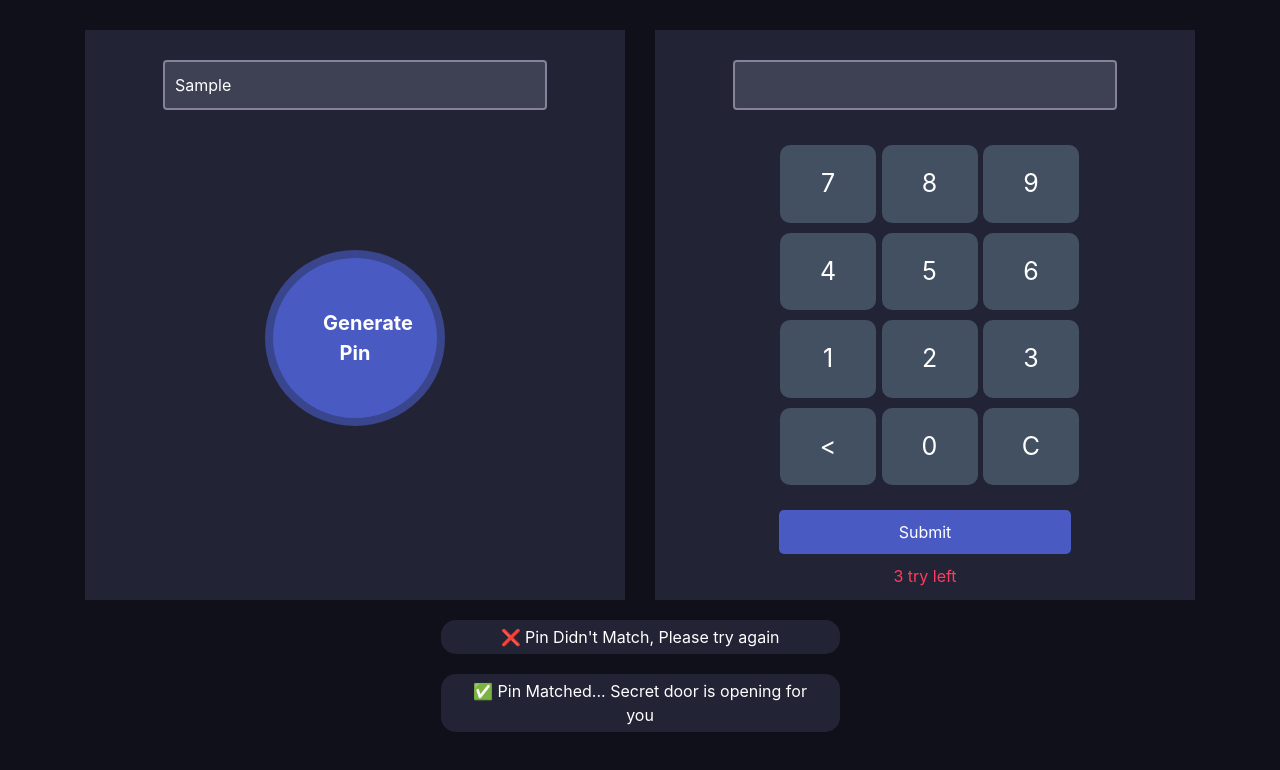
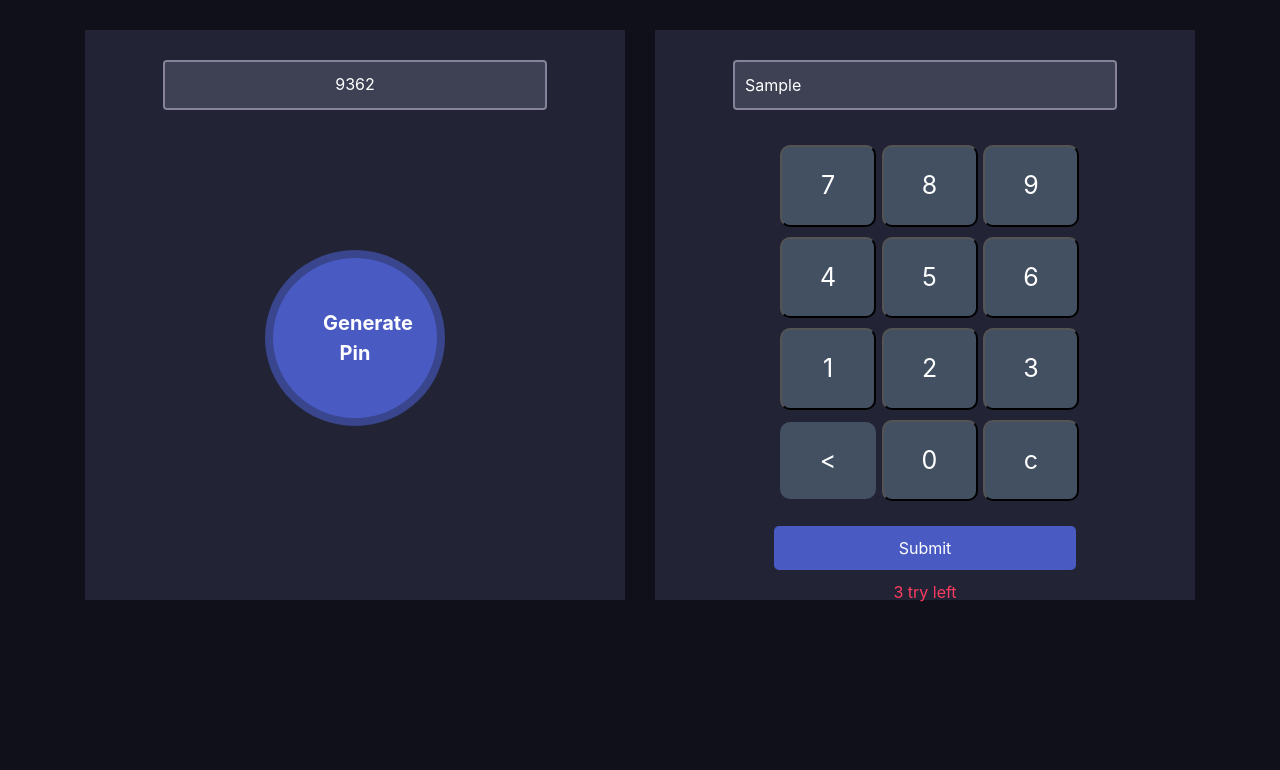
Before and after one commit to Jubayer-Saad/pin-matcher, a plain HTML site: page index.html in a window 1280 px wide. Both pictures are taken after typing "Sample" into the empty fields and a click on the button "Generate Pin". Drawn offline with nearby package versions, Linux system fonts and the light colour scheme.

Commit message:
match done

```diff
--- a/index.html
+++ b/index.html
@@ -12,47 +12,84 @@
         <div class="row">
             <div class="col-md-6">
                 <div class="pin-generator half-width">
-                    <input class="form-control" type="text">
-                    <button class="generate-btn">Generate Pin</button>
+                    <!-- <input id="generate-value" class="form-control" type="text"> -->
+                    <span id="generate-value" class=" form-control"></span>
+                    <button id="generate-btn" class="generate-btn">Generate Pin</button>
                 </div>
             </div>
             <div class="col-md-6">
                 <div class="input-section half-width">
-                    <input class="form-control" type="text">
+                    <form name="calculator">
+                    <input id="input-value" class="form-control" name="answer"  type="text">
                     <div class="numbers">
                         <div class="calc-body">
                             <div class="calc-button-row">
-                              <div class="button">7</div>
-                              <div class="button">8</div>
-                              <div class="button">9</div>
+                                <input class="button" type="button" value=" 7 " onclick="calculator.answer.value += '7'" />
+                                <input class="button" type="button" value=" 8 " onclick="calculator.answer.value += '8'" />
+                                <input class="button" type="button" value=" 9 " onclick="calculator.answer.value += '9'" />
                             </div>
                             <div class="calc-button-row">
-                              <div class="button">4</div>
-                              <div class="button">5</div>
-                              <div class="button">6</div>
+                                <input class="button" type="button" value=" 4 " onclick="calculator.answer.value += '4'" />
+                                <input class="button" type="button" value=" 5 " onclick="calculator.answer.value += '5'" />
+                                <input class="button" type="button" value=" 6 " onclick="calculator.answer.value += '6'" />
                             </div>
                             <div class="calc-button-row">
-                              <div class="button">1</div>
-                              <div class="button">2</div>
-                              <div class="button">3</div>
+                              <input  class="button" type="button" value=" 1 " onclick="calculator.answer.value += '1'" />
+                              <input  class="button" type="button" value=" 2 " onclick="calculator.answer.value += '2'" />
+                              <input  class="button" type="button" value=" 3 " onclick="calculator.answer.value += '3'" />
                             </div>
                             <div class="calc-button-row">
-                                <div class="button"><</div>
-                                <div class="button">0</div>
-                                <div class="button">C</div>
+                                <div class="button" ><</div>
+                                <input class="button" type="button" value=" 0 " onclick="calculator.answer.value += '0'" />
+                                <input class="button" type="button" value=" c " onclick="calculator.answer.value = ''" />
                             </div>
                             <div>
-                                <button type="submit" class="submit-btn">Submit</button>
+                                <!-- <button id="submit"  type="submit" class="submit-btn">Submit</button> -->
+                                <input type="button" class="submit-btn" value=" Submit "  id="submit" />
                                 <p class="action-left">3 try left</p>
                             </div>
                     </div>
                 </div>
             </div>
+            </form>
         </div>
         <div class="notify-section">
-            <p class="notify">❌ Pin Didn't Match, Please try again</p>
-            <p class="notify">✅ Pin Matched... Secret door is opening for you</p>
+            <p id="pin-not-match" class="notify">❌ Pin Didn't Match, Please try again</p>
+            <p id="pin match" class="notify">✅ Pin Matched... Secret door is opening for you</p>
         </div>
     </div>
+
+    <script>
+         document.getElementById('pin-not-match').style.display = 'none';
+        document.getElementById('pin match').style.display = 'none';
+
+
+        document.getElementById('generate-btn').addEventListener('click', function(){
+            const generateRandom = (Math.random() * 9999);
+            const generateRandomNumber = Math.round(generateRandom);
+            if (generateRandomNumber > 1000) {
+                document.getElementById('generate-value').innerHTML = generateRandomNumber;
+                return generateRandomNumber;
+            }
+
+        })
+
+
+
+                 document.getElementById('submit').addEventListener('click', function(){
+                     const calculatorValue = document.getElementById('input-value')
+                     const calculatorNewValue = parseInt(calculatorValue.value);
+                     const generateValue = document.getElementById('generate-value').innerText;
+                     if(calculatorNewValue == generateValue){
+                        document.getElementById('pin-not-match').style.display = 'none';
+                        document.getElementById('pin match').style.display = 'block';
+                     }
+                     else if(calculatorNewValue != generateValue){
+                        document.getElementById('pin-not-match').style.display = 'block';
+                        document.getElementById('pin match').style.display = 'none';
+                     }
+                 })
+
+    </script>
 </body>
 </html>
--- a/style.css
+++ b/style.css
@@ -32,7 +32,8 @@ body {
     box-shadow: none;
 }
 
-input[type='text']{
+/* input[type='text'] */
+.form-control{
     background-color: #3D4153;
     padding: 10px 0px;
     color: #ffffff;
@@ -42,7 +43,8 @@ input[type='text']{
     height: 50px;
     padding: 10px;
 }
-input[type='text']:focus {
+/* input[type='text'] */
+.form-control:focus {
     background-color: #3D4153;
     color: #fff;
     font-size: 20px;
@@ -61,7 +63,6 @@ color: #fff;
 .calc-button-row {
 width: 100%;
 }
-
 .button {
 width: 20%;
 background: #425062;
```
